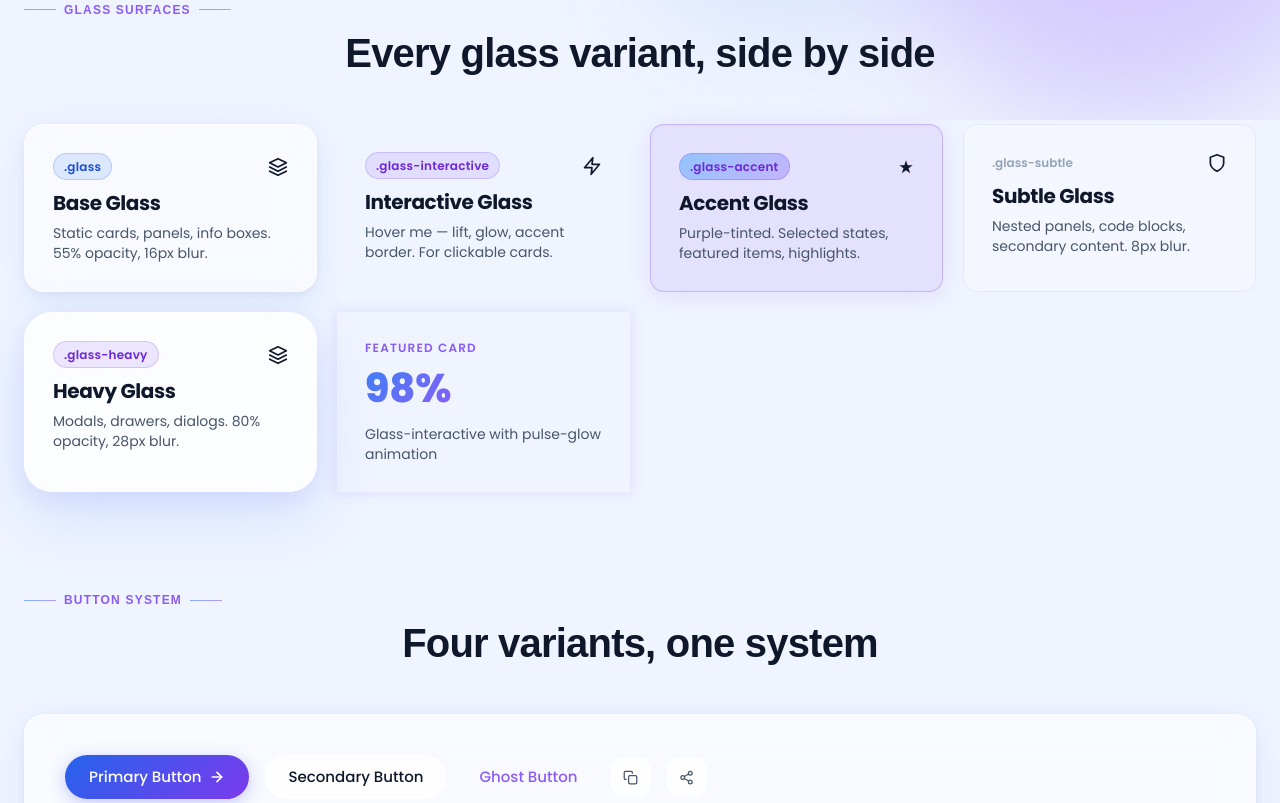
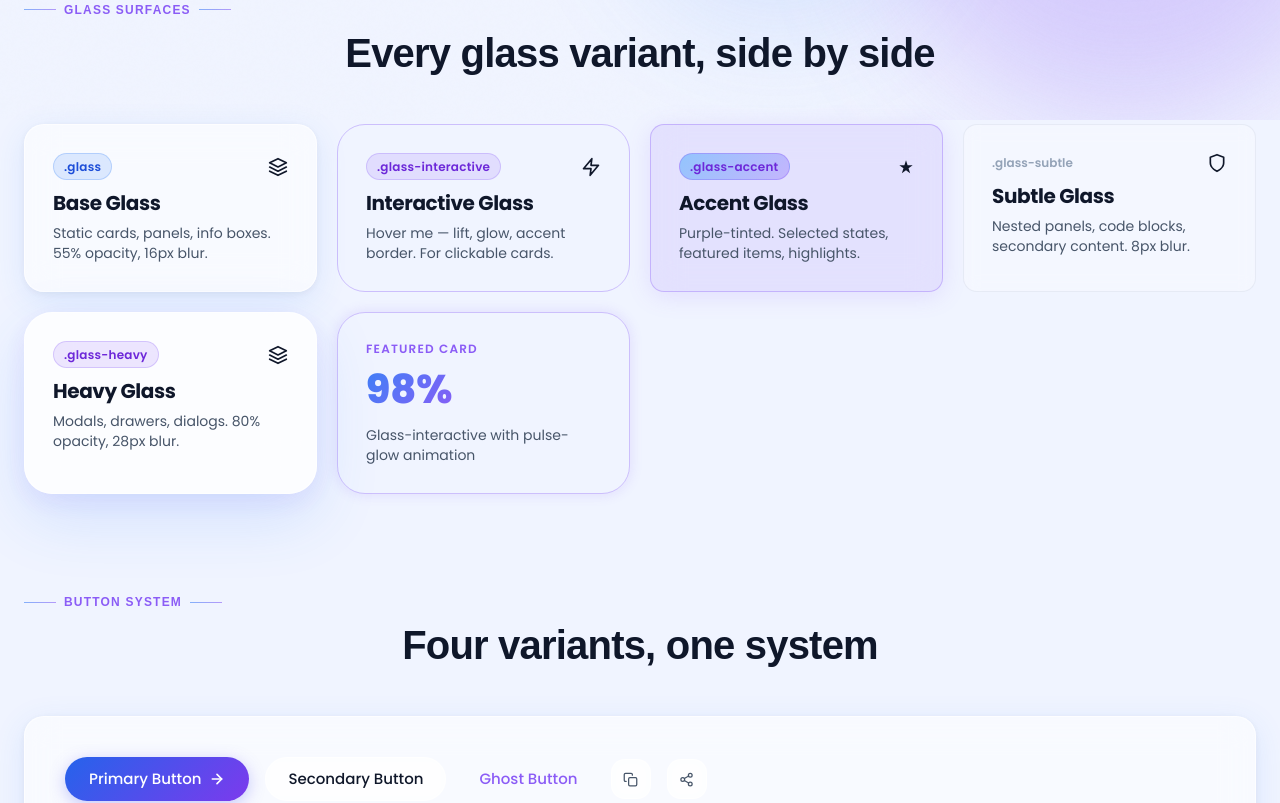
Before and after one commit to rajesh-ranjan-git/glassmorphism-with-tailwind, a Next.js app: page / in a window 1280 px wide. Shown: the part 680-1483 px from the top of the page. Built offline with nearby package versions, Linux system fonts and the light colour scheme; a web font is replaced by a local one.

Commit message:
glass css update

```diff
--- a/src/app/globals.css
+++ b/src/app/globals.css
@@ -476,11 +476,13 @@
   .glass-interactive {
     composes: glass;
     cursor: pointer;
+    border: 1px solid var(--glass-border);
+    border-color: var(--glass-border-accent);
+    border-radius: var(--border-radius-xl);
   }
   .glass-interactive:hover {
     background: var(--glass-bg-hover);
     box-shadow: var(--glass-shadow-hover);
-    border-color: var(--glass-border-accent);
     transform: translateY(-2px);
   }
 
```
